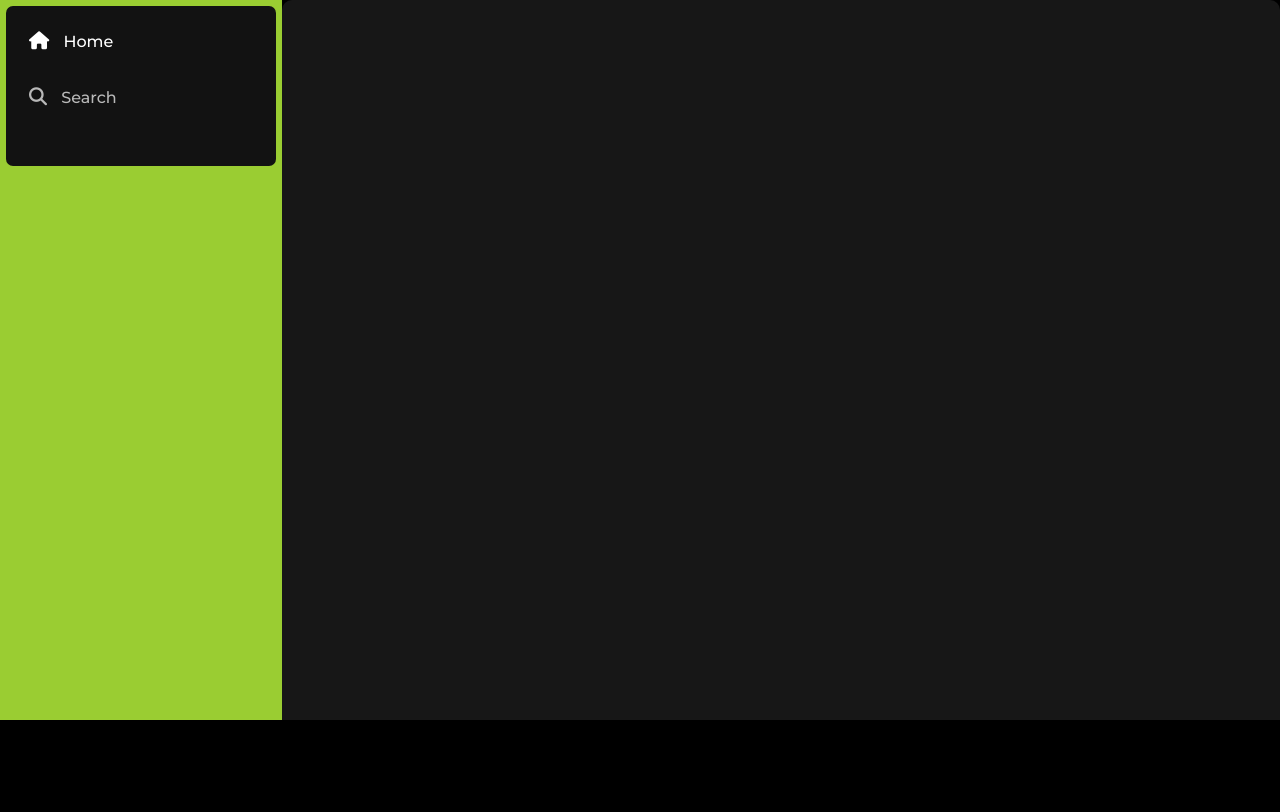
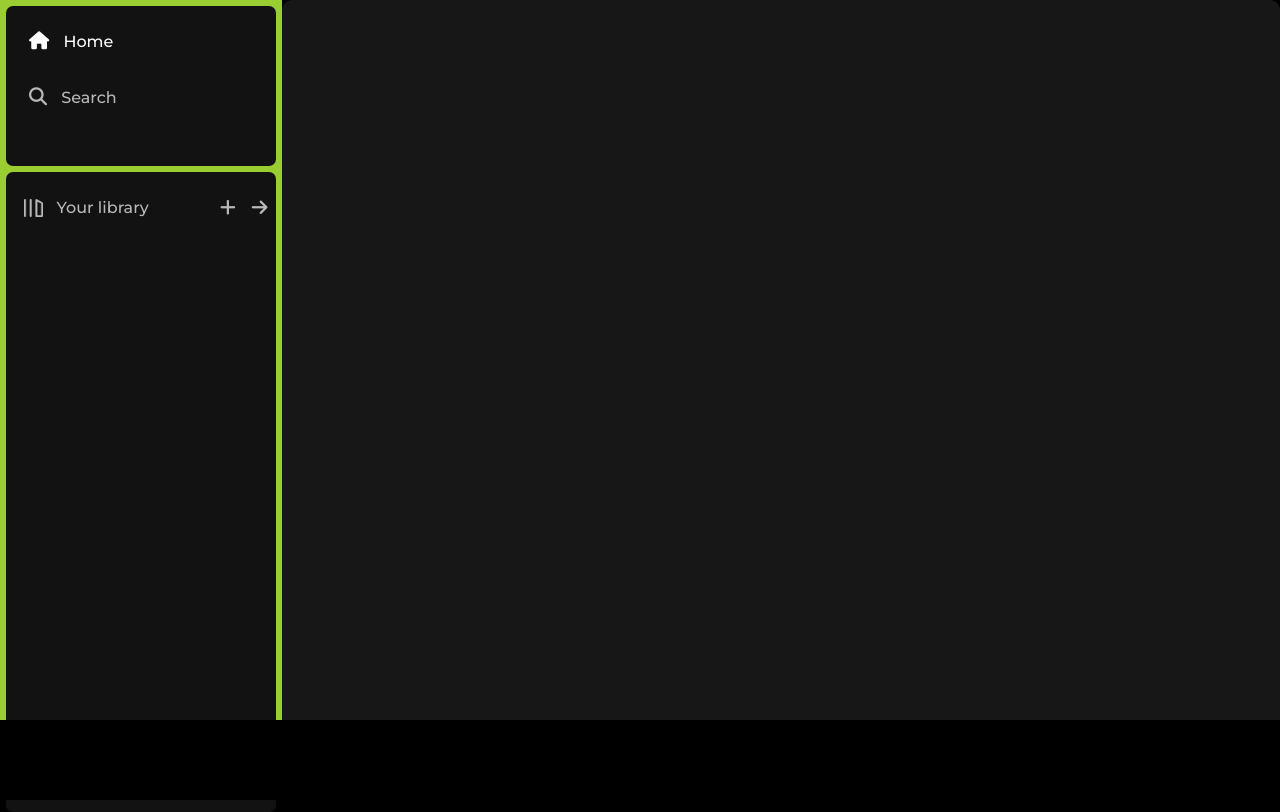
Before and after one commit to My-web-dev-projects-html-css-js/04-netflix-clone, a plain HTML site: page index.html in a window 1280 px wide. Drawn offline with Linux system fonts and the light colour scheme.

Commit message:
library section  --> top nav-option is created

```diff
--- a/index.html
+++ b/index.html
@@ -21,7 +21,19 @@
                     <a href="">Search</a>
                 </div>
             </section>
-            <section class="library"></section>
+            <section class="library">
+                <div class="options">
+                    <div class="nav-option">
+                        <img src="./assets/library_icon.png" alt="">
+                        <a href="">Your library</a>
+                    </div>
+                    <div class="icons">
+                        <i class="fa-solid fa-plus"></i>
+                        <i class="fa-solid fa-arrow-right"></i>
+                    </div>
+                </div>
+                <div class="boxes"></div>
+            </section>
         </aside>
         <section class="main-content"></section>
         <section class="music-player"></section>
--- a/style.css
+++ b/style.css
@@ -89,3 +89,42 @@ a{
 
 
 /* section library */
+.library{
+    background-color: rgb(18, 18, 18);
+    height: 80%;
+    display: flex;
+    flex-direction: column;
+    border-radius: 0.7rem;
+    padding: 0.8rem 0.8rem;
+    margin: 0.6rem 0.6rem;
+
+    & .options{
+        display: flex;
+        align-items: center;
+        justify-content: space-between;
+
+        & .nav-option{
+            display: flex;
+            align-items: center;
+            gap: 1.4rem;
+
+                & img{
+                    width: 10%;
+                }
+        }
+
+        & .icons{
+            display: flex;
+            align-items: center;
+            justify-content: space-between;
+            font-size: 1.8rem;
+            gap: 1.6rem;
+
+            & i{
+                cursor: pointer;
+                opacity: 0.7;
+            }
+        }
+
+    }
+}
```
